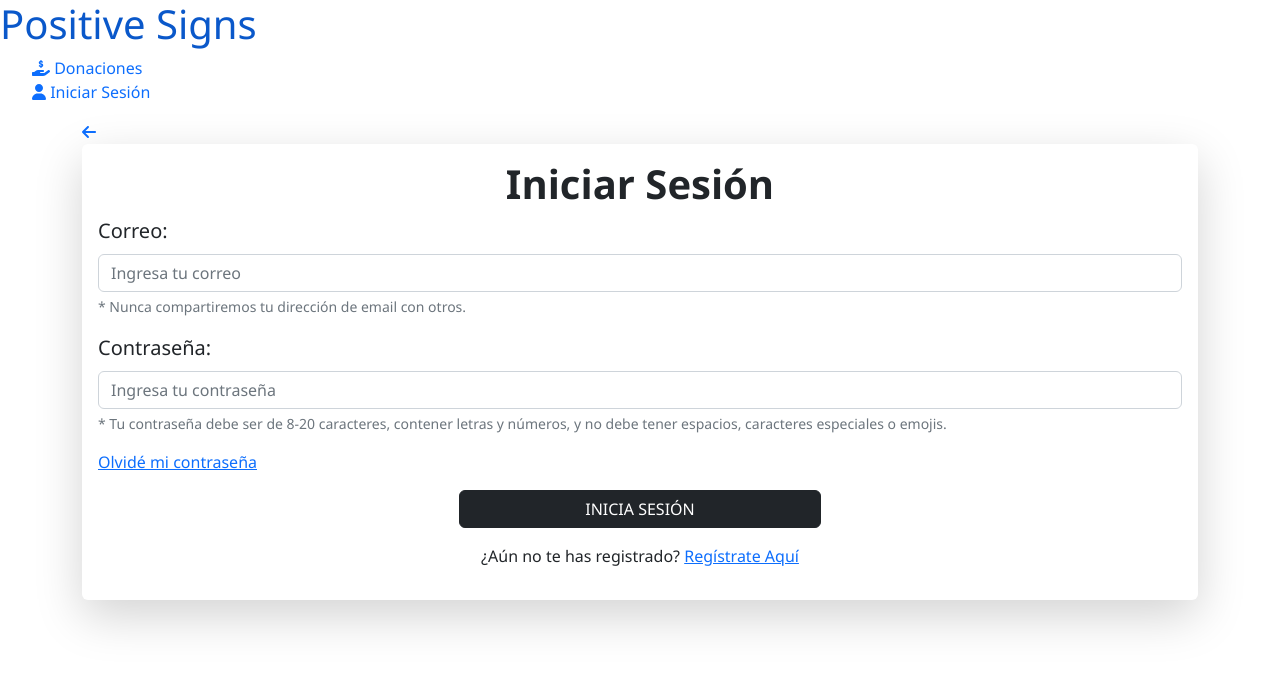
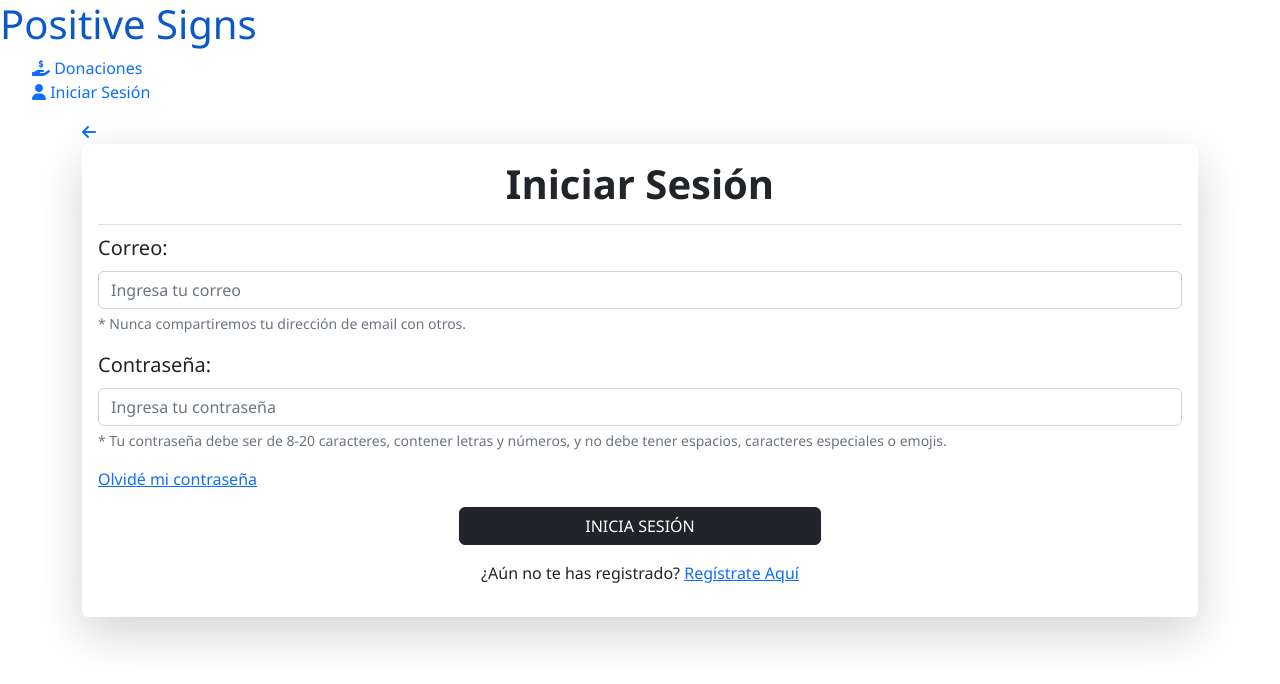
Before and after one commit to Liz2001/Ing-Software-se-as, a React (Create React App) app in the folder client/: page /login in a window 1280 px wide. Shown: the top 684 px of the page. Built offline with nearby package versions, Linux system fonts and the light colour scheme.

Commit message:
vista mejorada

```diff
--- a/client/src/components/body/auth/ForgotPassword.js
+++ b/client/src/components/body/auth/ForgotPassword.js
@@ -49,7 +49,7 @@ function ForgotPassword() {
       <div className="fg_pass">
         <div className="row shadow-lg p-3 rounded">
           <div className="mb-3">
-            <h2 className="fw-bold fs-1 text-center">
+            <h2 className="fw-bold fs-1 text-center pb-3 border-bottom">
               ¿Olvidaste Tu Contraseña?
             </h2>
             {err && showErrMsg(err)}
--- a/client/src/components/body/auth/Login.js
+++ b/client/src/components/body/auth/Login.js
@@ -51,7 +51,7 @@ function Login() {
         />
       </Link>
       <div className="login_page shadow-lg p-3 rounded">
-        <h2 className="fw-bold fs-1 text-center">Iniciar Sesión</h2>
+        <h2 className="fw-bold fs-1 text-center pb-3 border-bottom">Iniciar Sesión</h2>
         {err && showErrMsg(err)}
         {success && showSuccessMsg(success)}
 
--- a/client/src/components/body/auth/Register.js
+++ b/client/src/components/body/auth/Register.js
@@ -76,7 +76,7 @@ function Register() {
         />
       </Link>
       <div className="login_page shadow-lg p-3 rounded">
-        <h2 className="fw-bold fs-1 text-center">Registro</h2>
+        <h2 className="fw-bold fs-1 text-center pb-3 border-bottom">Registro</h2>
         {err && showErrMsg(err)}
         {success && showSuccessMsg(success)}
 
--- a/client/src/components/body/auth/ResetPassword.js
+++ b/client/src/components/body/auth/ResetPassword.js
@@ -68,7 +68,7 @@ function ResetPassword() {
       <div className="fg_pass">
         <div className="row shadow-lg p-3 rounded">
           <div className="mb-3">
-            <h2 className="fw-bold fs-1 text-center">
+            <h2 className="fw-bold fs-1 text-center pb-3 border-bottom">
               Reestablece Tu Contraseña
             </h2>
             {err && showErrMsg(err)}
```
